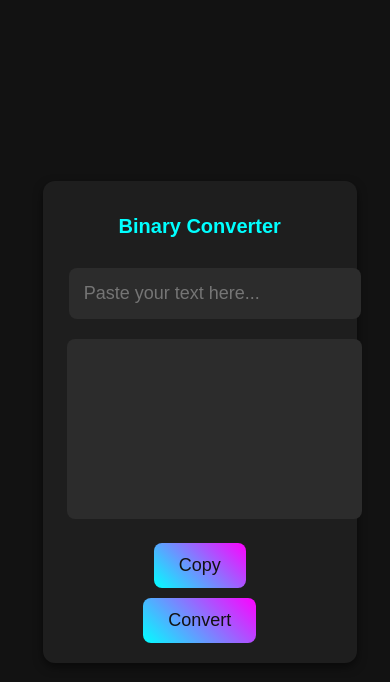
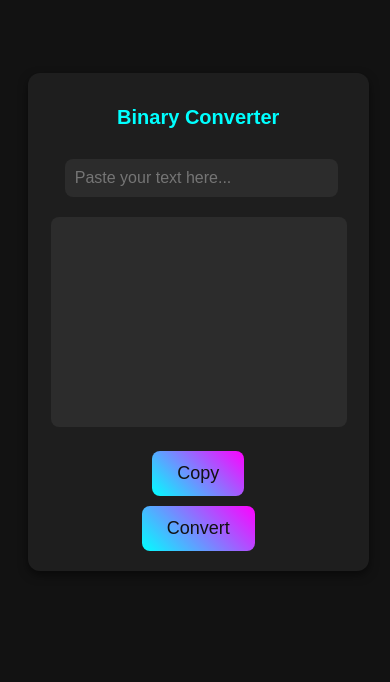
Before and after one commit to Pushkar021/Binary-Converter, a React (Vite) app: page / in a window 390 px wide. Shown: the top 682 px of the page. Built offline with nearby package versions, Linux system fonts and the light colour scheme.

Commit message:
Update App.css

```diff
--- a/src/App.css
+++ b/src/App.css
@@ -1,3 +1,4 @@
+/* App.css */
 body {
   margin: 0;
   padding: 0;
@@ -76,6 +77,7 @@ button:active {
   .main-container {
     width: 90%;
     padding: 20px;
+    margin-bottom: 200px;
   }
 
   h1 {
@@ -83,13 +85,19 @@ button:active {
   }
 
   input[type="text"],
+  input{
+    width: 95%;
+    margin-right: 40px;
+
+  }
   textarea {
-    padding: 15px;
+    padding: 30px;
     font-size: 18px;
   }
 
   textarea {
     height: 150px;
+    width: 80%;
   }
 
   button {
```
